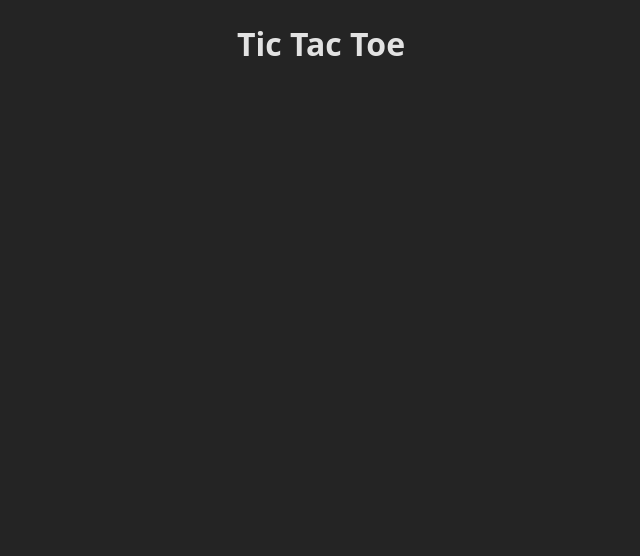
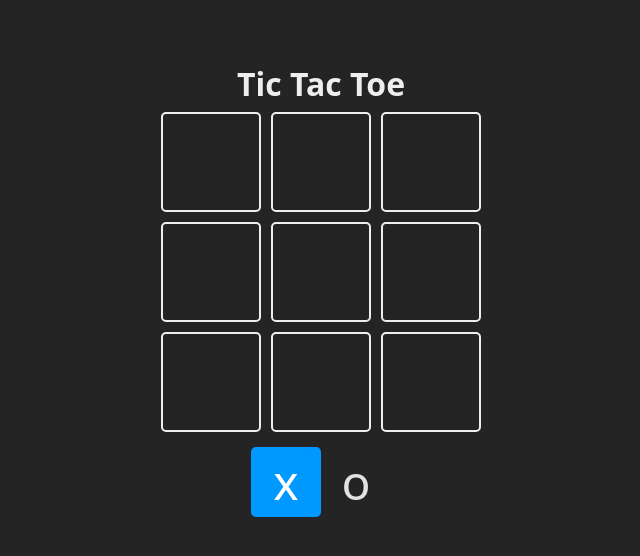
Before and after one commit to albertoarchena/tic-tac-toe, a React (Vite) app: page / in a window 1280 px wide. Shown: the top 556 px of the page, without its empty margins (319-959 px from the left). Built offline with nearby package versions, Linux system fonts and the light colour scheme.

Commit message:
dibujar tabla y establecer turnos

```diff
--- a/src/App.jsx
+++ b/src/App.jsx
@@ -1,11 +1,67 @@
 import { useState } from 'react'
 import './App.css'
 
+const TURNS = {
+  X: 'x',
+  O: 'o'
+}
+
+const Square = ({children, isSelected, updateBoard, index}) => {
+  const className = `square ${isSelected ? 'is-selected' : ''}`
+
+  const handleClick = () => {
+    updateBoard()
+  }
+
+  return(
+    <div onClick={handleClick} className={className}>
+      {children}
+    </div>
+  )
+}
+
 function App() {
-  const [count, setCount] = useState(0)
+  const [board, setBoard] = useState(
+    Array(9).fill(null)
+  )
+
+  const[turn, setTurn] = useState(TURNS.X)
+
+  const updateBoard = () => {
+    const newTurn = turn == TURNS.X ? TURNS.O : TURNS.X
+    setTurn(newTurn)
+  }
+
 
   return (
-    <h1>Tic Tac Toe</h1>
+    <main className='board'>
+      <h1>Tic Tac Toe</h1>
+      <section className='game'>
+        {
+          board.map((_, index) => {
+            return (
+              <Square
+                key={index}
+                index = {index}
+                updateBoard={updateBoard}
+              >
+                {board[index]}
+              </Square>
+            )
+          })
+        }
+      </section>
+
+      <section className='turn'>
+        <Square isSelected={turn == TURNS.X}>
+          {TURNS.X}
+        </Square>
+        <Square isSelected={turn == TURNS.O}>
+          {TURNS.O}
+        </Square>
+      </section>
+
+    </main>
   )
 }
 
```
